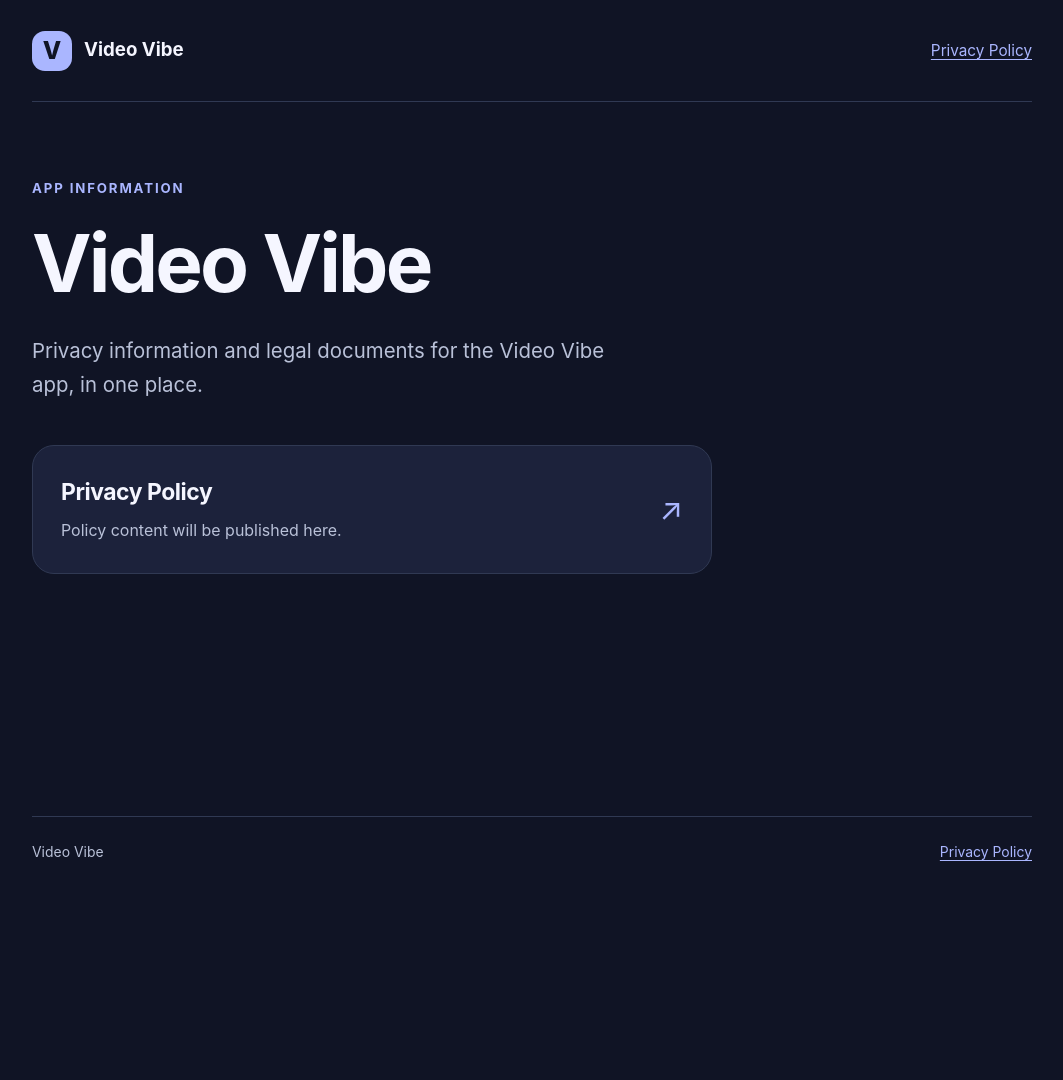
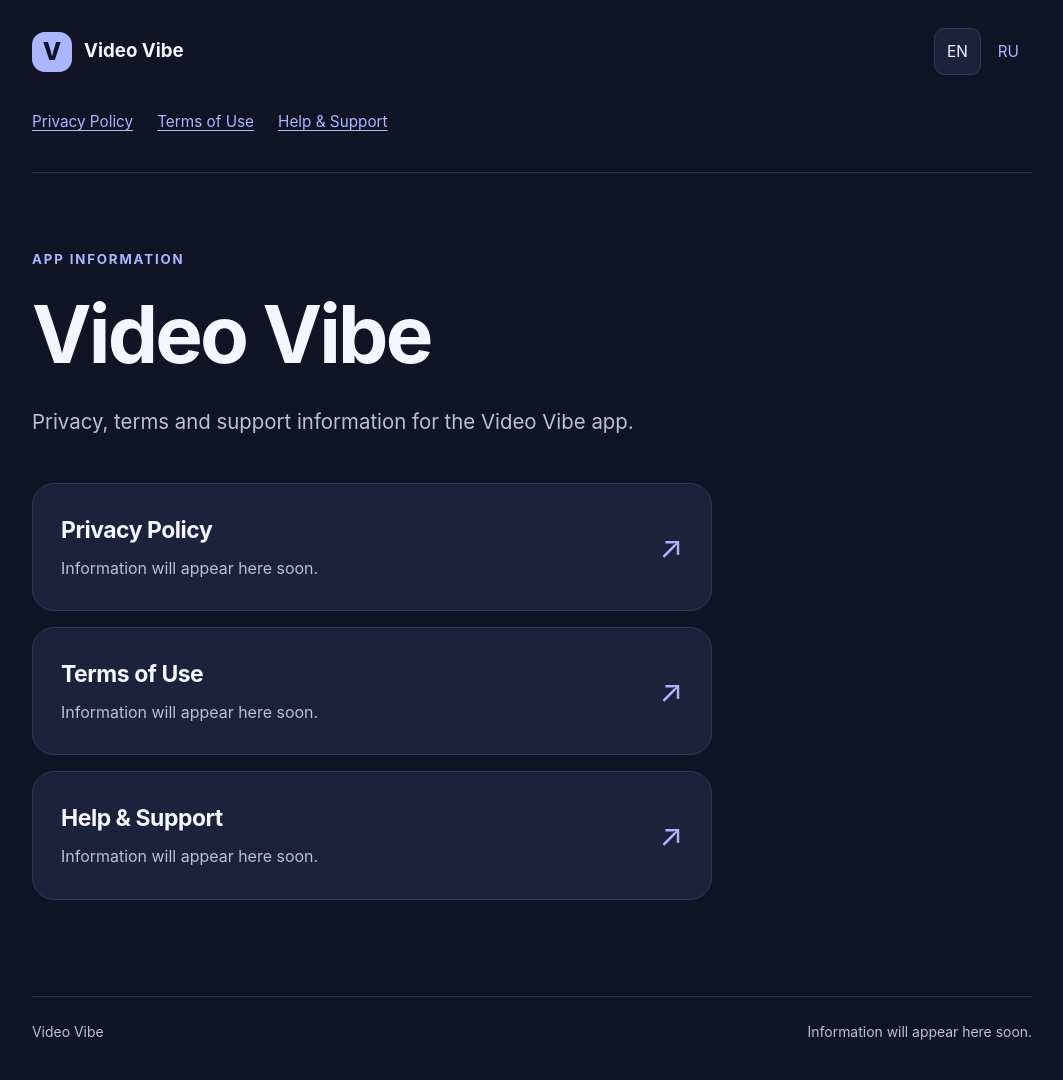
Before and after one commit to jelliedfish-oss/video-vibe-legal, a Jekyll site: the page built from index.md, in a window 1280 px wide. Shown: the whole page, without its empty margins (108-1171 px from the left). Built offline with Jekyll 4.4.1, drawn with Linux system fonts in a browser that asks for light colours; before the commit the page ends 900 px from its top, so only the background shows below that.

Commit message:
Add English and Russian app information pages

```diff
--- a/_config.yml
+++ b/_config.yml
@@ -1,9 +1,18 @@
 title: Video Vibe
-description: App information and privacy documents for Video Vibe.
+description: Privacy, terms and support information for Video Vibe.
 url: "https://ilyakozar-oss.github.io"
 baseurl: "/video-vibe-legal"
 lang: en
+languages: [en, ru]
+legal_sections: [privacy, terms, help]
 markdown: kramdown
+defaults:
+  - scope:
+      path: ""
+    values:
+      layout: default
+      lang: en
+      content_status: pending
 exclude:
   - README.md
   - Gemfile
--- /dev/null
+++ b/_data/translations.yml
@@ -0,0 +1,34 @@
+en:
+  app_information: App information
+  intro: Privacy, terms and support information for the Video Vibe app.
+  skip: Skip to content
+  home_label: Video Vibe home
+  navigation: Main navigation
+  language: Language
+  status: Coming soon
+  placeholder: Information will appear here soon.
+  back: Back to app information
+  sections:
+    privacy:
+      title: Privacy Policy
+    terms:
+      title: Terms of Use
+    help:
+      title: Help & Support
+ru:
+  app_information: Информация о приложении
+  intro: Конфиденциальность, условия использования и помощь для приложения Video Vibe.
+  skip: Перейти к содержимому
+  home_label: Главная Video Vibe
+  navigation: Основная навигация
+  language: Язык
+  status: Скоро
+  placeholder: Здесь скоро появится информация.
+  back: К информации о приложении
+  sections:
+    privacy:
+      title: Политика конфиденциальности
+    terms:
+      title: Условия использования
+    help:
+      title: Помощь и поддержка
--- /dev/null
+++ b/_includes/home.html
@@ -0,0 +1,17 @@
+{% assign language = page.lang | default: 'en' %}
+{% assign t = site.data.translations[language] %}
+<p class="eyebrow">{{ t.app_information }}</p>
+<h1>Video Vibe</h1>
+<p class="intro">{{ t.intro }}</p>
+<div class="policy-list">
+  {% for section in site.legal_sections %}
+  {% capture section_path %}/{{ language }}/{{ section }}/{% endcapture %}
+  <a class="policy-card" href="{{ section_path | relative_url }}">
+    <span>
+      <span class="card-title">{{ t.sections[section].title }}</span>
+      <span class="card-detail">{{ t.placeholder }}</span>
+    </span>
+    <span class="card-arrow" aria-hidden="true">↗</span>
+  </a>
+  {% endfor %}
+</div>
--- a/_layouts/default.html
+++ b/_layouts/default.html
@@ -1,39 +1,57 @@
+{% assign language = page.lang | default: 'en' %}
+{% assign t = site.data.translations[language] %}
+{% capture home_path %}/{{ language }}/{% endcapture %}
 <!doctype html>
-<html lang="{{ site.lang | default: 'en' }}">
+<html lang="{{ language }}">
   <head>
     <meta charset="utf-8">
     <meta name="viewport" content="width=device-width, initial-scale=1">
     <meta name="color-scheme" content="dark light">
     <title>{% if page.home %}{{ site.title | escape }}{% else %}{{ page.title | escape }} · {{ site.title | escape }}{% endif %}</title>
-    <meta name="description" content="{{ page.description | default: site.description | escape }}">
-    {% if page.policy_status == 'pending' %}<meta name="robots" content="noindex, follow">{% endif %}
+    <meta name="description" content="{{ t.intro | escape }}">
+    {% if page.content_status == 'pending' %}<meta name="robots" content="noindex, follow">{% endif %}
     <link rel="canonical" href="{{ page.url | absolute_url }}">
+    {% for code in site.languages %}
+      {% if page.section and page.section != 'home' and page.section != 'not-found' %}
+        {% capture alternate_path %}/{{ code }}/{{ page.section }}/{% endcapture %}
+      {% else %}
+        {% capture alternate_path %}/{{ code }}/{% endcapture %}
+      {% endif %}
+    <link rel="alternate" hreflang="{{ code }}" href="{{ alternate_path | absolute_url }}">
+    {% endfor %}
     <link rel="icon" type="image/svg+xml" href="{{ '/assets/favicon.svg' | relative_url }}">
     <link rel="stylesheet" href="{{ '/assets/styles.css' | relative_url }}">
   </head>
   <body>
-    <a class="skip-link" href="#content">Skip to content</a>
+    <a class="skip-link" href="#content">{{ t.skip }}</a>
     <header class="site-header wrap">
-      <a class="brand" href="{{ '/' | relative_url }}" aria-label="Video Vibe home">
+      <a class="brand" href="{{ home_path | relative_url }}" aria-label="{{ t.home_label }}">
         <span class="brand-icon" aria-hidden="true">V</span>
         <span>Video Vibe</span>
       </a>
-      <nav aria-label="Main navigation">
-        <a href="{{ '/privacy/' | relative_url }}"{% if page.url == '/privacy/' %} aria-current="page"{% endif %}>Privacy Policy</a>
+      <nav class="language-switch" aria-label="{{ t.language }}">
+        {% for code in site.languages %}
+          {% if page.section and page.section != 'home' and page.section != 'not-found' %}
+            {% capture alternate_path %}/{{ code }}/{{ page.section }}/{% endcapture %}
+          {% else %}
+            {% capture alternate_path %}/{{ code }}/{% endcapture %}
+          {% endif %}
+        <a href="{{ alternate_path | relative_url }}" lang="{{ code }}" hreflang="{{ code }}"{% if code == language %} aria-current="page"{% endif %}>{{ code | upcase }}</a>
+        {% endfor %}
+      </nav>
+      <nav class="primary-nav" aria-label="{{ t.navigation }}">
+        {% for section in site.legal_sections %}
+        {% capture section_path %}/{{ language }}/{{ section }}/{% endcapture %}
+        <a href="{{ section_path | relative_url }}"{% if page.section == section %} aria-current="page"{% endif %}>{{ t.sections[section].title }}</a>
+        {% endfor %}
       </nav>
     </header>
     <main id="content" class="site-main wrap{% unless page.home %} document{% endunless %}" tabindex="-1">
-      {% if page.policy_status == 'pending' %}
-      <aside class="notice" aria-label="Publication status">
-        <strong>Content coming soon</strong>
-        <p>The privacy policy text has not yet been published.</p>
-      </aside>
-      {% endif %}
       {{ content }}
     </main>
     <footer class="site-footer wrap">
       <span>Video Vibe</span>
-      <a href="{{ '/privacy/' | relative_url }}">Privacy Policy</a>
+      <span>{{ t.placeholder }}</span>
     </footer>
   </body>
 </html>
--- a/assets/styles.css
+++ b/assets/styles.css
@@ -16,7 +16,7 @@ a { color: var(--accent); text-underline-offset: .22em; }
 a:hover { text-decoration-thickness: 2px; }
 a:focus-visible { outline: 3px solid var(--accent); outline-offset: 5px; border-radius: 4px; }
 .wrap { width: min(100% - 48px, 1000px); margin-inline: auto; }
-.site-header { display: flex; align-items: center; justify-content: space-between; gap: 24px; padding-block: 28px; border-bottom: 1px solid var(--line); }
+.site-header { display: grid; grid-template-columns: 1fr auto; align-items: center; gap: 24px; padding-block: 28px; border-bottom: 1px solid var(--line); }
 .brand { display: inline-flex; align-items: center; gap: 12px; color: var(--text); font-size: 1.1rem; font-weight: 700; text-decoration: none; white-space: nowrap; }
 .brand-icon { display: grid; place-items: center; width: 40px; height: 40px; border-radius: 13px; background: var(--accent); color: #101425; font-size: 24px; font-weight: 800; }
 nav a { font-size: .9rem; display: inline-block; padding-block: 10px; }
@@ -49,3 +49,18 @@ h1 { margin: 0 0 24px; font-size: clamp(2.5rem, 7vw, 4.7rem); font-weight: 750;
   .site-main { padding-block: 52px 64px; }
   .policy-card { padding: 24px 20px; }
 }
+
+.primary-nav { grid-column: 1 / -1; display: flex; flex-wrap: wrap; column-gap: 24px; row-gap: 2px; }
+.primary-nav a, .language-switch a { min-height: 44px; display: inline-flex; align-items: center; }
+.primary-nav a[aria-current="page"] { color: var(--text); font-weight: 700; }
+.language-switch { display: flex; gap: 4px; }
+.language-switch a { padding-inline: 12px; text-decoration: none; border: 1px solid transparent; border-radius: 10px; }
+.language-switch a[aria-current="page"] { background: var(--surface); border-color: var(--line); color: var(--text); }
+.policy-list { display: grid; gap: 16px; }
+.back-link { display: inline-block; min-height: 44px; padding-block: 10px; }
+.site-footer { flex-wrap: wrap; }
+@media (max-width: 480px) {
+  .primary-nav { column-gap: 16px; }
+  .language-switch a { padding-inline: 8px; }
+  .card-title { font-size: 1.2rem; }
+}
--- a/index.md
+++ b/index.md
@@ -1,17 +1,8 @@
 ---
-layout: default
 title: Video Vibe
 home: true
+section: home
+lang: en
+permalink: /
 ---
-<p class="eyebrow">App information</p>
-<h1>Video Vibe</h1>
-<p class="intro">Privacy information and legal documents for the Video Vibe app, in one place.</p>
-
-{% assign privacy_page = site.pages | where: 'name', 'privacy.md' | first %}
-<a class="policy-card" href="{{ '/privacy/' | relative_url }}">
-  <span>
-    <span class="card-title">Privacy Policy</span>
-    <span class="card-detail">{% if privacy_page.policy_status == 'pending' %}Policy content will be published here.{% else %}Read how Video Vibe handles your information.{% endif %}</span>
-  </span>
-  <span class="card-arrow" aria-hidden="true">↗</span>
-</a>
+{% include home.html %}
```
Also changed, not shown: 404.html (+10 -4 lines), _includes/document.html (added, +7 -0 lines), en/help.md (added, +7 -0 lines), en/index.md (added, +8 -0 lines), en/privacy.md (added, +7 -0 lines), en/terms.md (added, +7 -0 lines), privacy.md (+3 -13 lines), ru/help.md (added, +7 -0 lines), ru/index.md (added, +8 -0 lines), ru/privacy.md (added, +7 -0 lines), ru/terms.md (added, +7 -0 lines), README.md.
